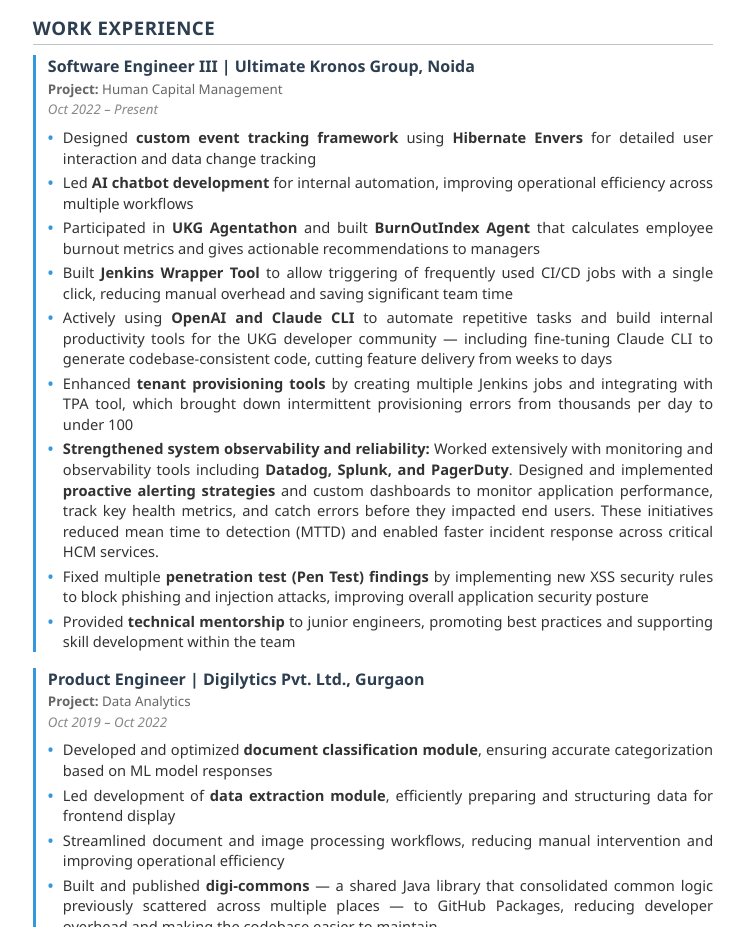
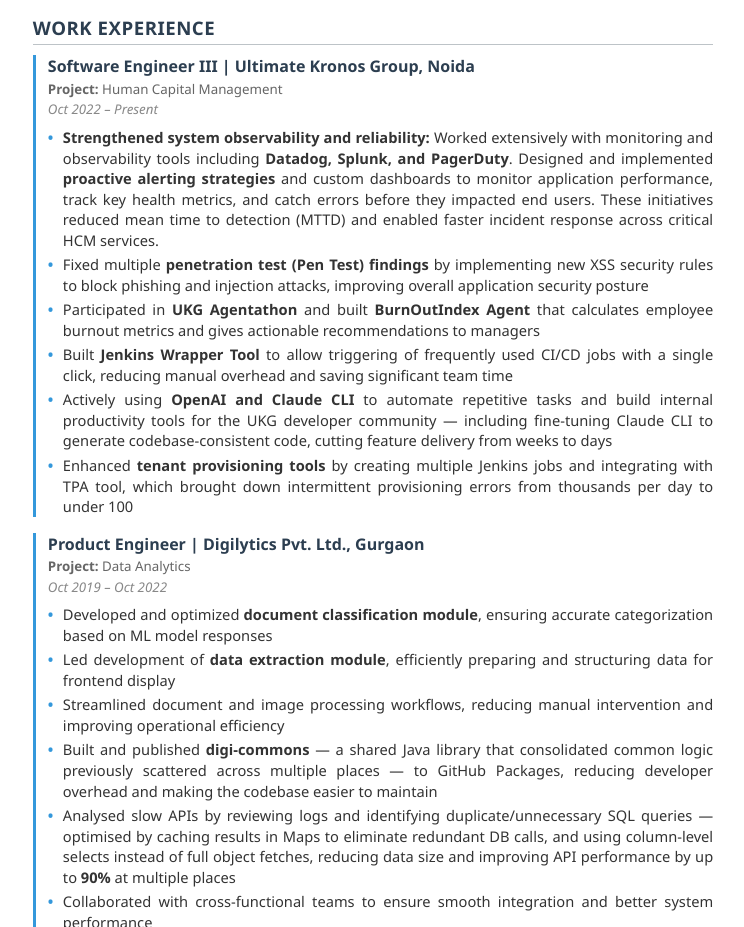
Before and after one commit to iampankajkumar/iampankajkumar.github.io, a plain HTML site: page resume.html in a window 1280 px wide. Shown: the part 1011-1938 px from the top of the page, without its empty margins (267-1011 px from the left). Drawn offline with Linux system fonts and the light colour scheme.

Commit message:
Revise responsibilities in resume.html
Updated responsibilities section to include new achievements and removed duplicates.

```diff
--- a/resume.html
+++ b/resume.html
@@ -316,15 +316,12 @@
             </div>
             <div class="responsibilities">
                 <ul>
-                    <li>Designed <strong>custom event tracking framework</strong> using <strong>Hibernate Envers</strong> for detailed user interaction and data change tracking</li>
-                    <li>Led <strong>AI chatbot development</strong> for internal automation, improving operational efficiency across multiple workflows</li>
+                    <li><strong>Strengthened system observability and reliability:</strong> Worked extensively with monitoring and observability tools including <strong>Datadog, Splunk, and PagerDuty</strong>. Designed and implemented <strong>proactive alerting strategies</strong> and custom dashboards to monitor application performance, track key health metrics, and catch errors before they impacted end users. These initiatives reduced mean time to detection (MTTD) and enabled faster incident response across critical HCM services.</li>
+                    <li>Fixed multiple <strong>penetration test (Pen Test) findings</strong> by implementing new XSS security rules to block phishing and injection attacks, improving overall application security posture</li>
                     <li>Participated in <strong>UKG Agentathon</strong> and built <strong>BurnOutIndex Agent</strong> that calculates employee burnout metrics and gives actionable recommendations to managers</li>
                     <li>Built <strong>Jenkins Wrapper Tool</strong> to allow triggering of frequently used CI/CD jobs with a single click, reducing manual overhead and saving significant team time</li>
                     <li>Actively using <strong>OpenAI and Claude CLI</strong> to automate repetitive tasks and build internal productivity tools for the UKG developer community — including fine-tuning Claude CLI to generate codebase-consistent code, cutting feature delivery from weeks to days</li>
                     <li>Enhanced <strong>tenant provisioning tools</strong> by creating multiple Jenkins jobs and integrating with TPA tool, which brought down intermittent provisioning errors from thousands per day to under 100</li>
-                    <li><strong>Strengthened system observability and reliability:</strong> Worked extensively with monitoring and observability tools including <strong>Datadog, Splunk, and PagerDuty</strong>. Designed and implemented <strong>proactive alerting strategies</strong> and custom dashboards to monitor application performance, track key health metrics, and catch errors before they impacted end users. These initiatives reduced mean time to detection (MTTD) and enabled faster incident response across critical HCM services.</li>
-                    <li>Fixed multiple <strong>penetration test (Pen Test) findings</strong> by implementing new XSS security rules to block phishing and injection attacks, improving overall application security posture</li>
-                    <li>Provided <strong>technical mentorship</strong> to junior engineers, promoting best practices and supporting skill development within the team</li>
                 </ul>
             </div>
         </div>
```
